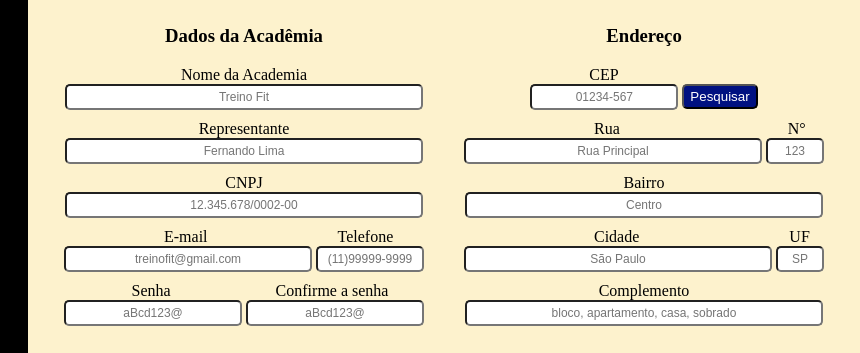
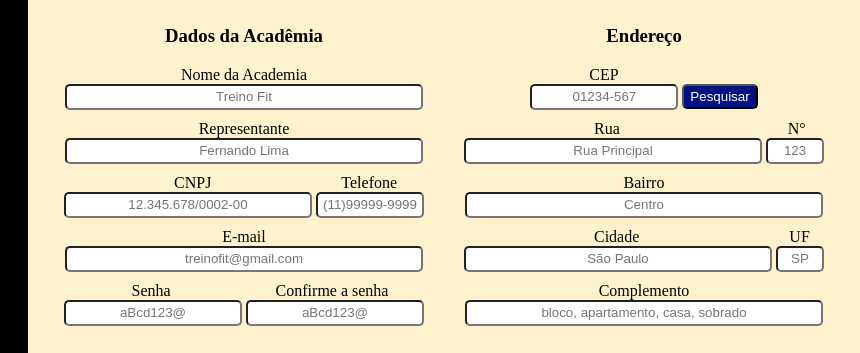
Before and after one commit to Sprint2-Sensorize/arquivosSensorize, a plain HTML site: page Sprint2-main/Site-Sensorize/Tela de cadastro/cadastro.html in a window 1280 px wide. Shown: the part 203-556 px from the top of the page, 420-1280 px from the left. Drawn offline with Linux system fonts and the light colour scheme.

Commit message:
Alguns ajustes na tela de cadastro

```diff
--- a/Sprint2-main/Site-Sensorize/Tela de cadastro/cadastro.html
+++ b/Sprint2-main/Site-Sensorize/Tela de cadastro/cadastro.html
@@ -24,16 +24,16 @@
           <input type="text" id="inp_nome" placeholder="Treino Fit">
           <span>Representante</span>
           <input type="text" id="inp_representante" placeholder="Fernando Lima">
-          <span>CNPJ</span>
-          <input type="text" id="inp_cpj" placeholder="12.345.678/0002-00">
           <div>
-            <span style="margin-left: -80px; ">E-mail</span>
+            <span style="margin-left: -70px; ">CNPJ</span>
             <span style="margin-left: 130px; position: absolute;">Telefone</span>
           </div>
           <div class="desing">
-            <input style="width: 240px;" type="text" id="inp_email" placeholder="treinofit@gmail.com">
+            <input style="width: 240px;" type="text" id="inp_cpj" placeholder="12.345.678/0002-00">
             <input style="width: 100px;" type="text" id="inp_telefone" placeholder="(11)99999-9999">
           </div>
+          <span>E-mail</span>
+          <input type="text" id="inp_email" placeholder="treinofit@gmail.com">
           <div>
             <span style="margin-left: -112.5px; ">Senha</span>
             <span style="margin-left: 105px; position: absolute;">Confirme a senha</span>
--- a/Sprint2-main/Site-Sensorize/Tela de cadastro/style.css
+++ b/Sprint2-main/Site-Sensorize/Tela de cadastro/style.css
@@ -62,7 +62,6 @@ h1 {
 }
 
 input {
-  font-size: 12px;
   width: 350px;
   text-align: center;
   border-radius: 5px;
```
